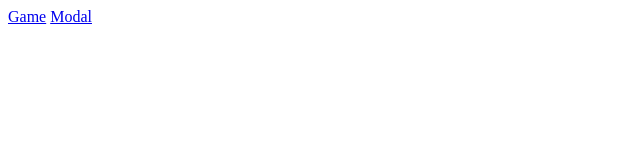
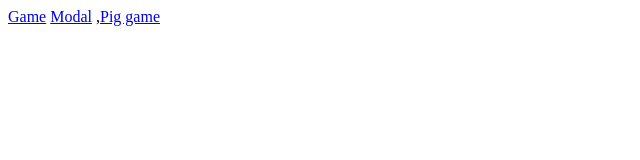
Before and after one commit to Divyansh-Jain-523/JavaScript-with-Jonas, a plain HTML site: page index.html in a window 1280 px wide. Shown: the full height of the page, 0-640 px from the left. Drawn offline with Linux system fonts and the light colour scheme.

Commit message:
index updates

```diff
--- a/index.html
+++ b/index.html
@@ -8,5 +8,6 @@
 <body>
     <a href="./5 JAVASCRIPT IN THE BROWSER: DOM AND EVENTS FUNDAMENTALS/PROJECT 1: GUESS MY NUMBER/index.html">Game</a>
     <a href="./5 JAVASCRIPT IN THE BROWSER: DOM AND EVENTS FUNDAMENTALS/PROJECT 2: MODAL WINDOW/">Modal</a>
+    ,<a href="./5 JAVASCRIPT IN THE BROWSER: DOM AND EVENTS FUNDAMENTALS/PROJECT 3: PIG GAME/index.html">Pig game</a>
 </body>
 </html>
```
